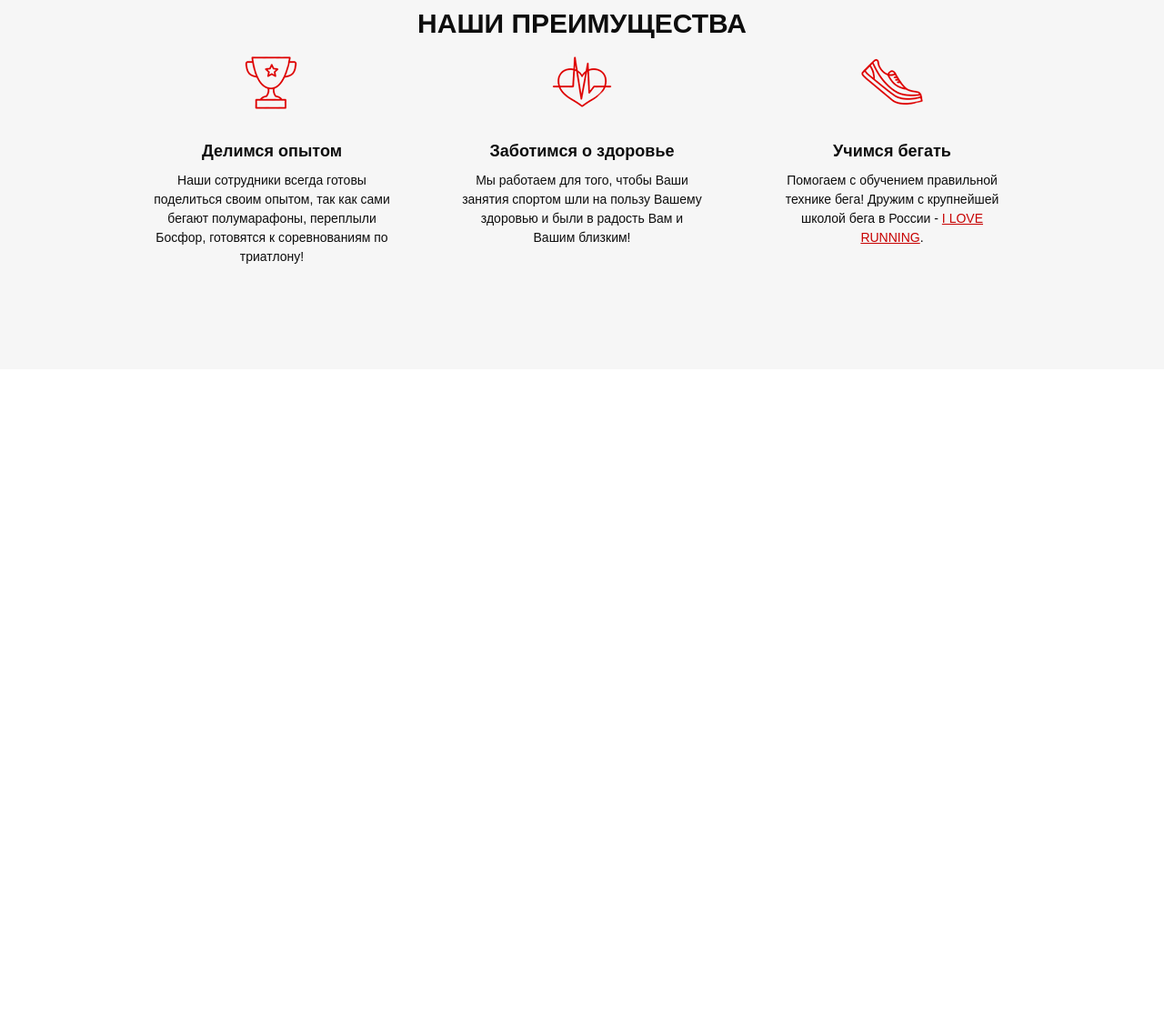
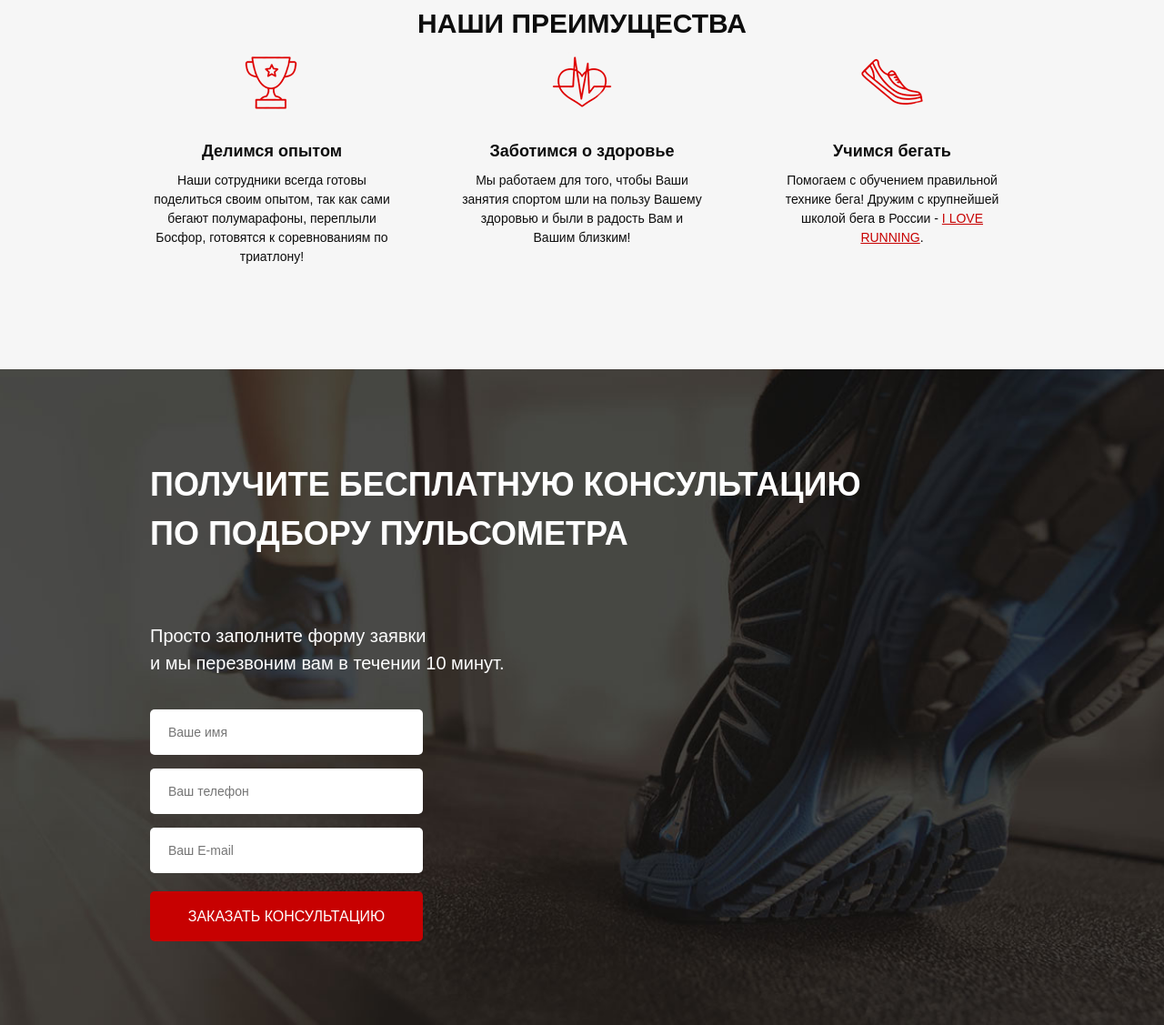
Before and after one commit to ratov/puls, a website: page src/index.html in a window 1280 px wide. Shown: the part 780-1907 px from the top of the page at 91% size. Before the commit the page ends 1186 px from the top, so only its background shows below. Drawn offline with Linux system fonts and the light colour scheme.

Commit message:
Закончил третий блок и заадаптивил

```diff
--- a/src/index.html
+++ b/src/index.html
@@ -115,5 +115,29 @@
 
   </section>
 
+  <div class="consultation">
+    <div class="container">
+
+      <h2 class="title">
+        Получите бесплатную консультацию <br> по подбору пульсометра
+      </h2>
+
+      <div class="consultation__descr">
+        Просто заполните форму заявки <br> и мы перезвоним вам в течении 10 минут.
+      </div>
+
+      <form class="feed-form" action="#">
+        <input type="text" placeholder="Ваше имя" name="name" required>
+        <input type="number" placeholder="Ваш телефон" name="phone" required>
+        <input type="email" placeholder="Ваш E-mail" name="email" required>
+
+        <button class="button button_submit">Заказать консультацию</button>
+      </form>
+
+    </div>
+  </div>
+
+
+  <script src="js/script.js"></script>
 </body>
 </html>
--- a/src/sass/blocks/_buttons.scss
+++ b/src/sass/blocks/_buttons.scss
@@ -14,4 +14,9 @@
     height: 50px;
     font-size: 16px;
   }
+  &_submit {
+    width: 100%;
+    height: 55px;
+    font-size: 16px;
+  }
 }
--- /dev/null
+++ b/src/sass/blocks/_consultation.scss
@@ -0,0 +1,17 @@
+.consultation {
+  min-height: 680px;
+  padding: 100px 15px 92px 15px;
+  background: url('../img/consultation.jpg') center (center/cover) no-repeat;
+  .title {
+    color: #ffffff;
+    font-weight: 700;
+    font-size: 36px;
+    text-transform: uppercase;
+  }
+  &__descr {
+    margin-top: 70px;
+    font-weight: 500;
+    font-size: 20px;
+    color: #ffffff;
+  }
+}
--- /dev/null
+++ b/src/sass/blocks/_forms.scss
@@ -0,0 +1,20 @@
+.feed-form {
+  margin-top: 36px;
+  display: flex;
+  flex-direction: column;
+  width: 300px;
+  input {
+    height: 50px;
+    border-radius: 5px;
+    background-color: #fff;
+    margin-bottom: 15px;
+    border: none;
+    padding: 0 20px;
+    color: #4b4b4b;
+    font-size: 14px;
+    font-weight: 300;
+    &:nth-child(3) {
+      margin-bottom: 20px;
+    }
+  }
+}
--- a/src/sass/blocks/_media.scss
+++ b/src/sass/blocks/_media.scss
@@ -17,6 +17,19 @@
   .advantage {
     &__item {
       width: 220px;
+    }
+  }
+  .consultation {
+    text-align: center;
+    .title {
+      font-size: 30px;
+    }
+    &__descr {
+      margin-top: 30px;
+    }
+    .feed-form {
+      margin: 30px auto;
+      width: 70%;
     }
   }
 }
@@ -103,4 +116,15 @@
       margin-bottom: 0;
     }
   }
+  .consultation {
+    .title {
+      font-size: 25px;
+    }
+    &__descr {
+      font-size: 16px;
+    }
+    .button_submit {
+      font-size: 14px;
+    }
+  }
 }
--- a/src/sass/blocks/_promo.scss
+++ b/src/sass/blocks/_promo.scss
@@ -1,7 +1,7 @@
 .promo {
   min-height: 650px;
   padding: 21px 0 93px 0;
-  background: url('../../img/main.jpg') center (center/cover) no-repeat;
+  background: url('../img/main.jpg') center (center/cover) no-repeat;
   &__wrapper {
     display: flex;
     flex-direction: column;
--- a/src/sass/style.scss
+++ b/src/sass/style.scss
@@ -15,4 +15,6 @@
 @import 'blocks/header';
 @import 'blocks/buttons';
 @import 'blocks/advantage';
+@import 'blocks/consultation';
+@import 'blocks/forms';
 @import 'blocks/media';
```
Also changed, not shown: src/css/style.min.css, src/img/consultation.jpg (added), src/js/script.js (added).
